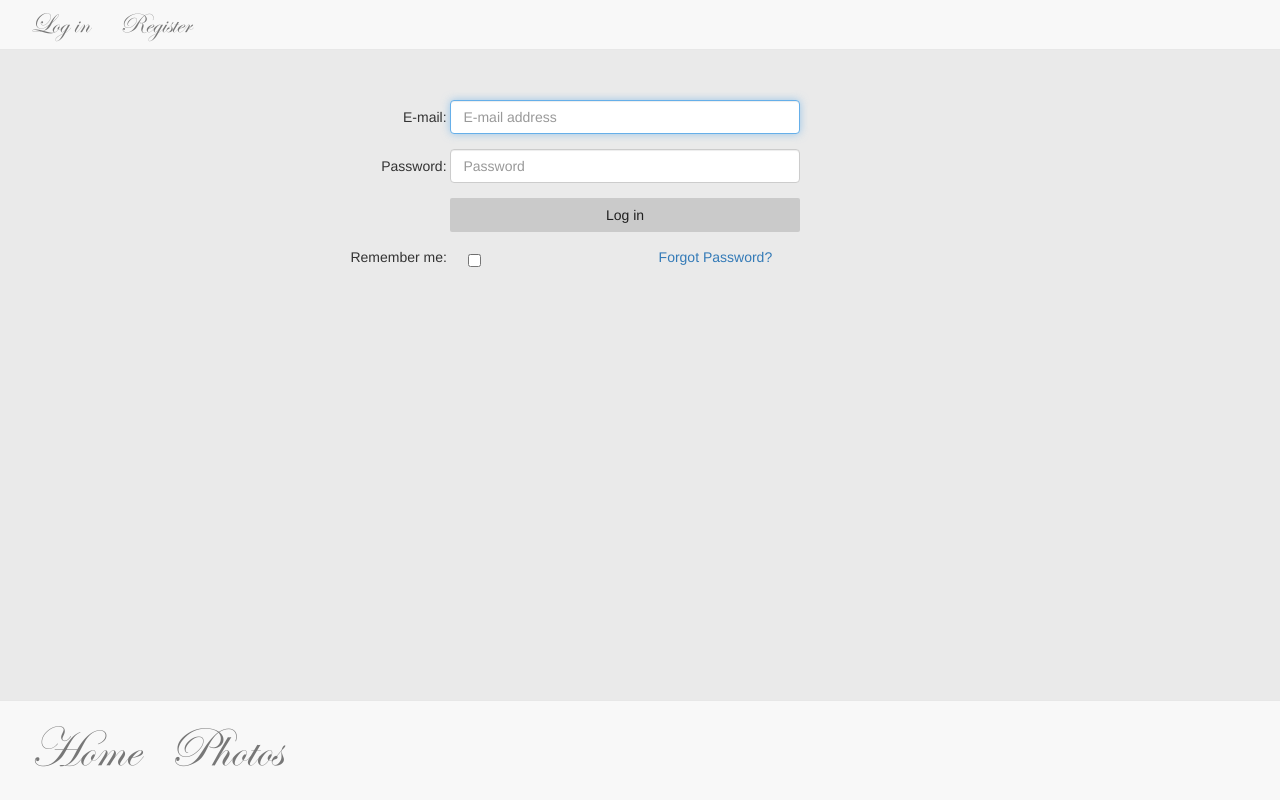
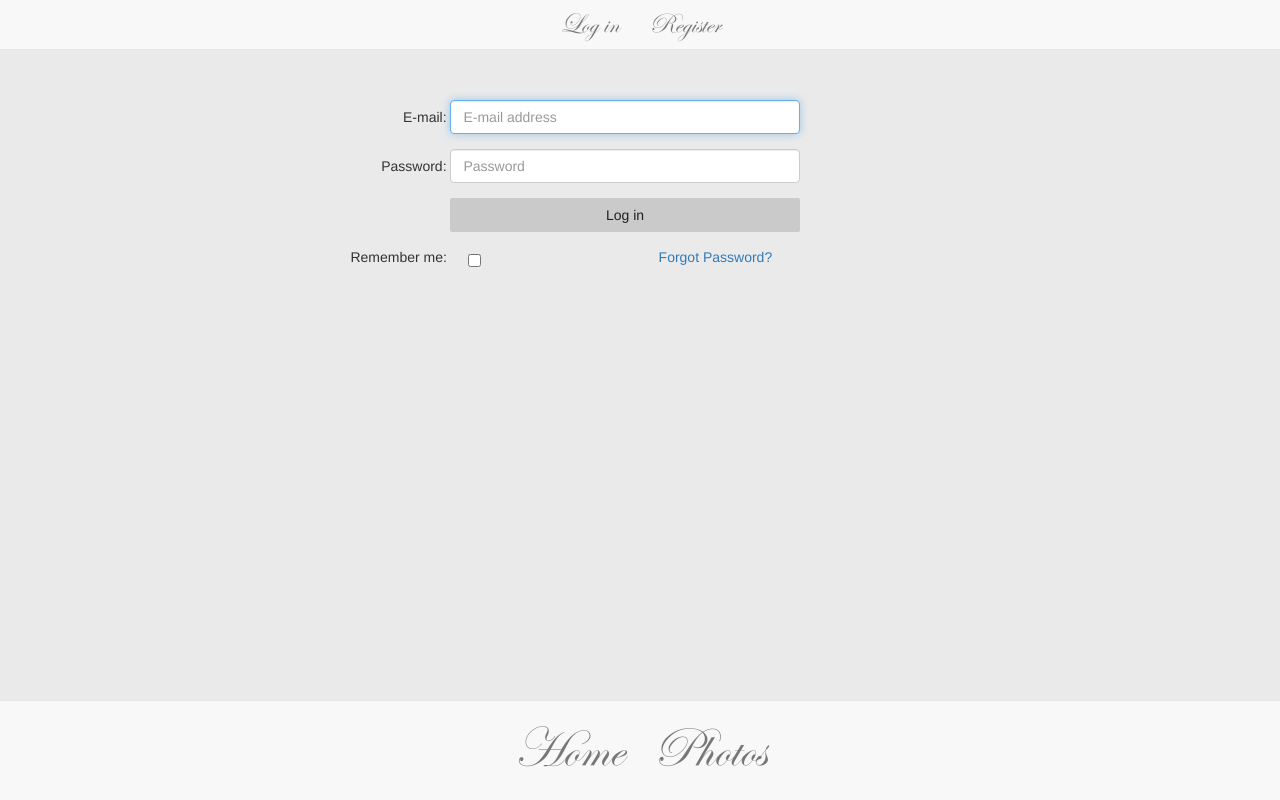
Before and after one commit to jefimenko/SfccPro, a Django app: page /accounts/login/ in a window 1280 px wide. Run offline with Django 3.2, Linux system fonts and the light colour scheme; some libraries are stand-ins or nearby versions.

Commit message:
Changing nav and login bars to have centered links.

```diff
--- a/static/css/authbar.css
+++ b/static/css/authbar.css
@@ -1,3 +1,13 @@
+.navbar .navbar-nav {
+  display: inline-block;
+
+  float: none;
+}
+
+.navbar .navbar-collapse {
+  text-align: center;
+}
+
 #authentication {
   width: 100%;
   height: 50px;
--- a/static/css/navbar.css
+++ b/static/css/navbar.css
@@ -1,14 +1,15 @@
-#navigation {
-  width: 100%;
-  height: 100px;
+.navbar .navbar-nav {
+  display: inline-block;
+
+  float: none;
 }
 
-.navigation {
-  width: 100%;
+.navbar .navbar-collapse {
+  text-align: center;
 }
 
-.navigation ul {
-  width: 100%;
+#navigation {
+  height: 100px;
 }
 
 .navigation-links {
```
